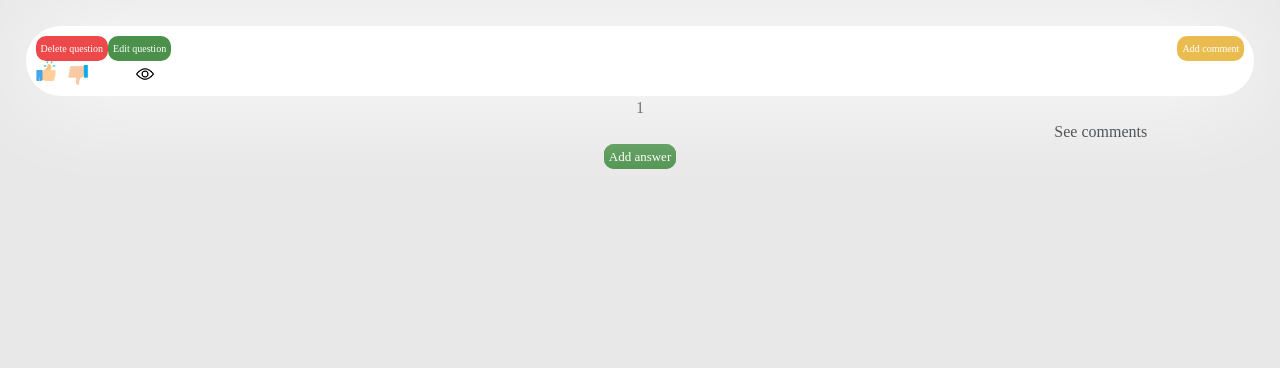
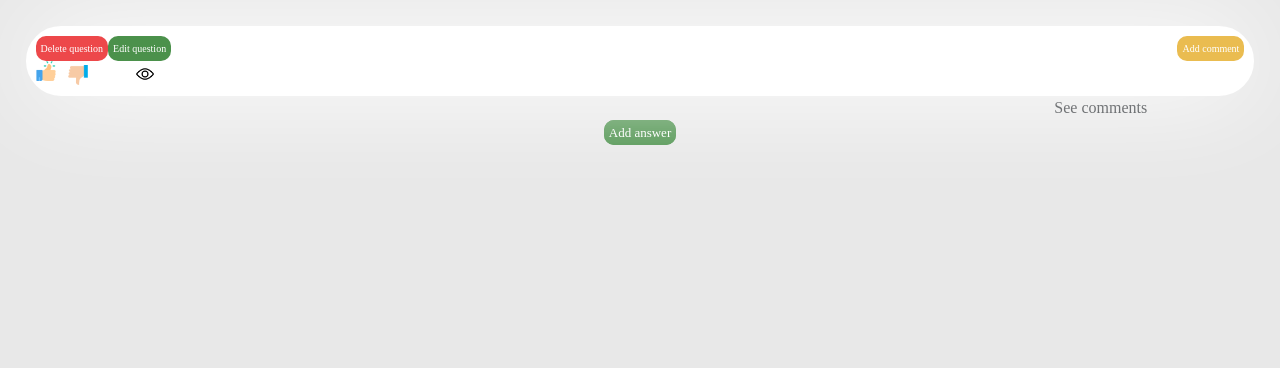
Before and after one commit to FlorinCiocirlan/AskMateNt, a Flask app: template template/question-page.html in a window 1280 px wide. Shown: the part 106-474 px from the top of the page. Run offline with Flask 2, Linux system fonts and the light colour scheme; the template is opened without the code that fills it, so the values that code supplies are empty; some libraries are stand-ins or nearby versions.

Commit message:
question-page

```diff
--- a/template/question-page.html
+++ b/template/question-page.html
@@ -34,11 +34,11 @@
         </div>
     </div>
 
-<div class="question-comments"> 1
+<div class="question-comments">
     <div class="d-flex flex-row-reverse">
         <a data-toggle="collapse" data-target="#content" class="see-comments w-25">See comments</a>
     </div>
-    <div id="content" class="collapse"> 1
+    <div id="content" class="collapse">
             {% for row in comments %}
                 <div class="individual-comment p-2">
                     <p>{{row['message']}}</p>
```
